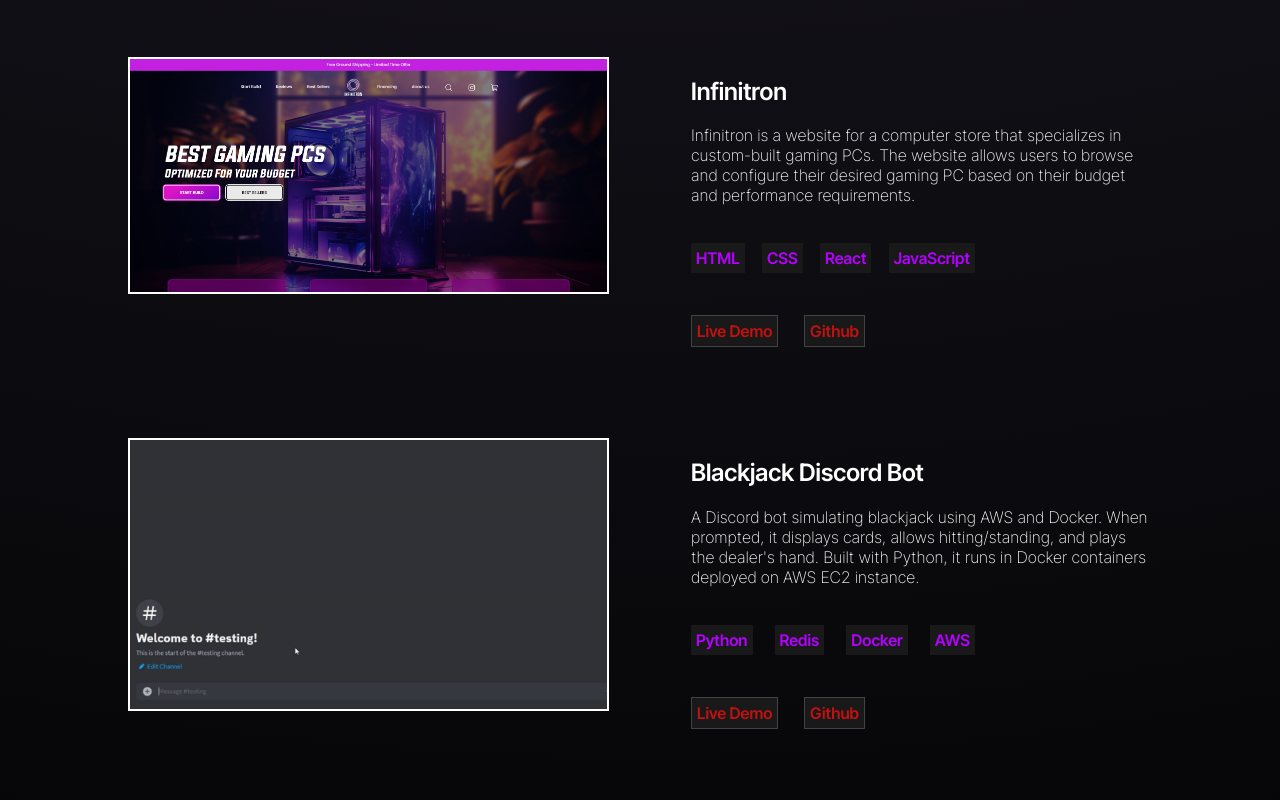
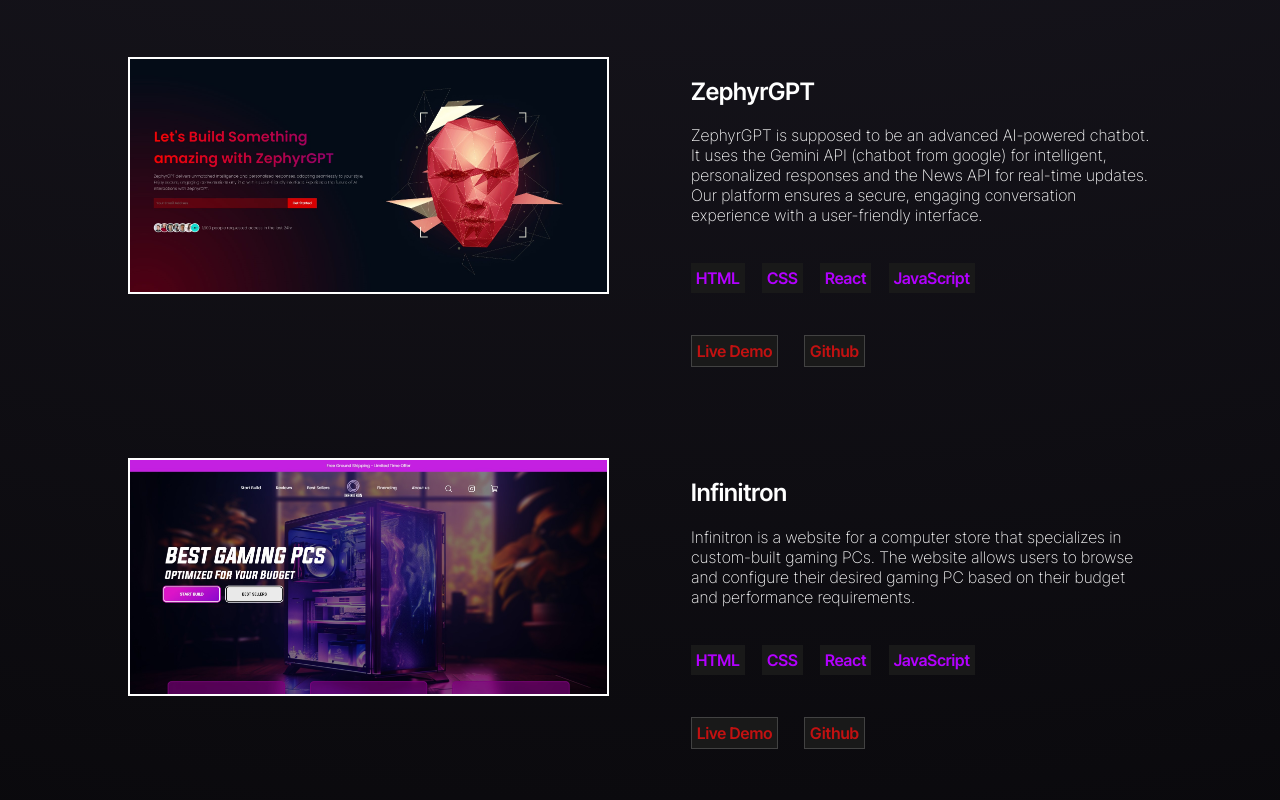
Before and after one commit to FranThe3rd/francisco-portfolio, a React (Create React App) app: page / in a window 1280 px wide. Shown: the part 2440-3240 px from the top of the page. Built offline with nearby package versions, Linux system fonts and the light colour scheme.

Commit message:
added new project

```diff
--- a/src/App.js
+++ b/src/App.js
@@ -5,6 +5,7 @@ import { useEffect } from 'react';
 import project1 from './assets/project1.jpg'
 import project2 from './assets/project2.gif'
 import project3 from './assets/project3.png'
+import project4 from './assets/project4.jpg'
 
 
 
@@ -275,7 +276,7 @@ function App() {
           </div>
           <div className='experience-text noSlideRight'>
             <h3 className='hidden'>Lab</h3>
-            <p className='hidden'>Developed a data application leveraging Financial & Economic Essentials from Cybersyn, utilizing Snowflake Marketplace..
+            <p className='hidden'>Developed a data application leveraging Financial & Economic Essentials from Cybersyn, utilizing Snowflake Marketplace.
               Processed data with Snowpark, developed a simple ML model, and created a Python UDF in Snowflake.</p>
           </div>
           <div className='date'>
@@ -294,6 +295,24 @@ function App() {
         <h1 className='hidden'>Projects</h1>
         <div className='project-grid'>
           <div className='project-image noSlideLeft2'>
+            <img src={project4} alt='project' />
+          </div>
+          <div className='project-text noSlideRight'>
+            <h2>ZephyrGPT</h2>
+            <p>ZephyrGPT is supposed to be an advanced AI-powered chatbot. It uses the Gemini API (chatbot from google) for intelligent, personalized responses and the News API for real-time updates. Our platform ensures a secure, engaging conversation experience with a user-friendly interface. </p>
+            <div className='project-tech'>
+              <h4>HTML</h4>
+              <h4>CSS</h4>
+              <h4>React</h4>
+              <h4>JavaScript</h4>
+            </div>
+            <div className='project-live'>
+              <a href='https://zephyrgpt.vercel.app/' target='_blank'><h4>Live Demo</h4></a>
+              <a href='https://github.com/FranThe3rd/ZephyrGPT' target='_blank'><h4>Github</h4></a>
+            </div>
+          </div>
+
+          <div className='project-image noSlideLeft2'>
             <img src={project1} alt='project' />
           </div>
           <div className='project-text noSlideRight'>
@@ -310,6 +329,7 @@ function App() {
               <a href='https://github.com/FranThe3rd/Infinitron' target='_blank'><h4>Github</h4></a>
             </div>
           </div>
+
           <div className='project-image noSlideLeft2'>
             <img src={project2} alt='project' />
           </div>
```
Also changed, not shown: src/assets/project4.jpg (added).
